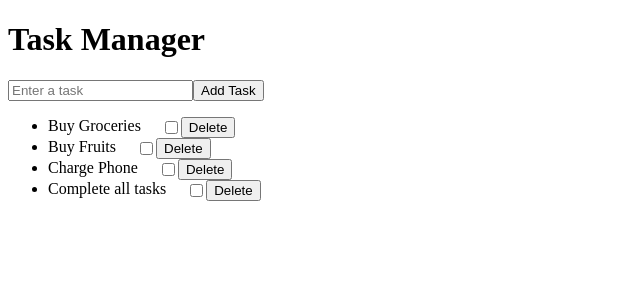
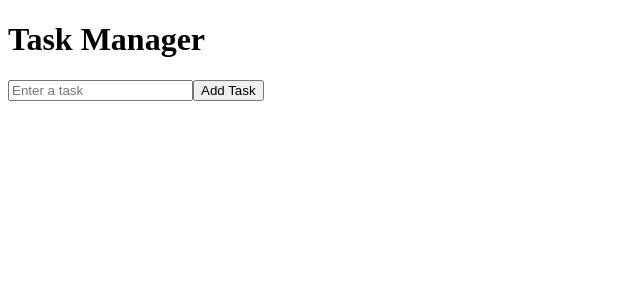
Before and after one commit to prateekmathur1991/react-list, a React (Vite) app: page / in a window 1280 px wide. Shown: the top 300 px of the page, without its empty margins (0-640 px from the left). Built offline with nearby package versions, Linux system fonts and the light colour scheme.

Commit message:
useEffect is working as expected
Learned about race condition involving multiple useEffects in the same component

```diff
--- a/src/App.jsx
+++ b/src/App.jsx
@@ -5,16 +5,16 @@ let nextId = 1;
 
 export default function App() {
 
-    const [tasks, setTasks] = useState([
-        { id: nextId++, name: 'Buy Groceries', completed : false },
-        { id: nextId++, name: 'Buy Fruits', completed : false },
-        { id: nextId++, name: 'Charge Phone', completed : false },
-        { id: nextId++, name: 'Complete all tasks', completed : false }
-    ]);
+    const [tasks, setTasks] = useState(() => {
+        const storedTasks = localStorage.getItem('tasks');
+        return storedTasks ? JSON.parse(storedTasks) : [];
+    });
 
     const [inputValue, setInput] = useState('');
 
+    // This persists the tasks in local storage whenever they change
     useEffect(() => {
+        console.log('Saving tasks to local storage:', tasks);
         localStorage.setItem('tasks', JSON.stringify(tasks));
     }, [tasks]);
 
```
Also changed, not shown: src/main.jsx (line endings or trailing spaces).
